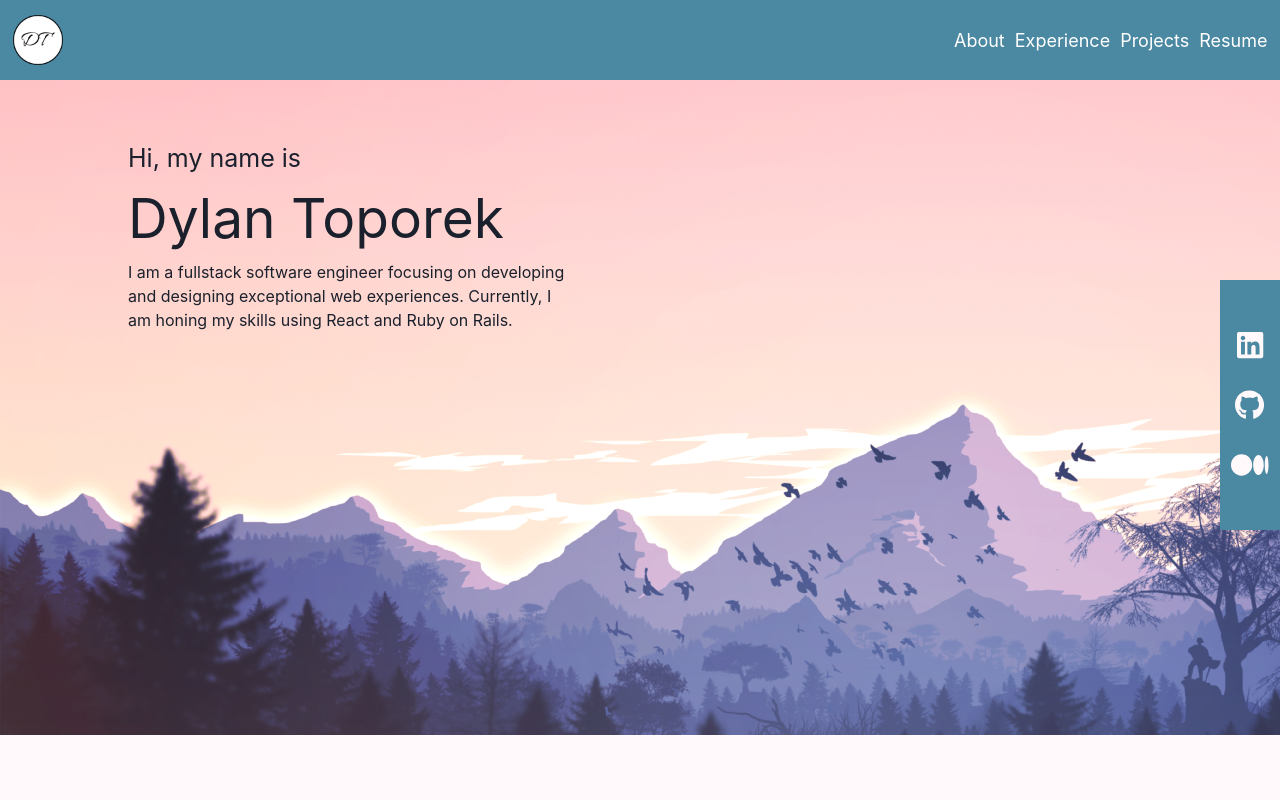
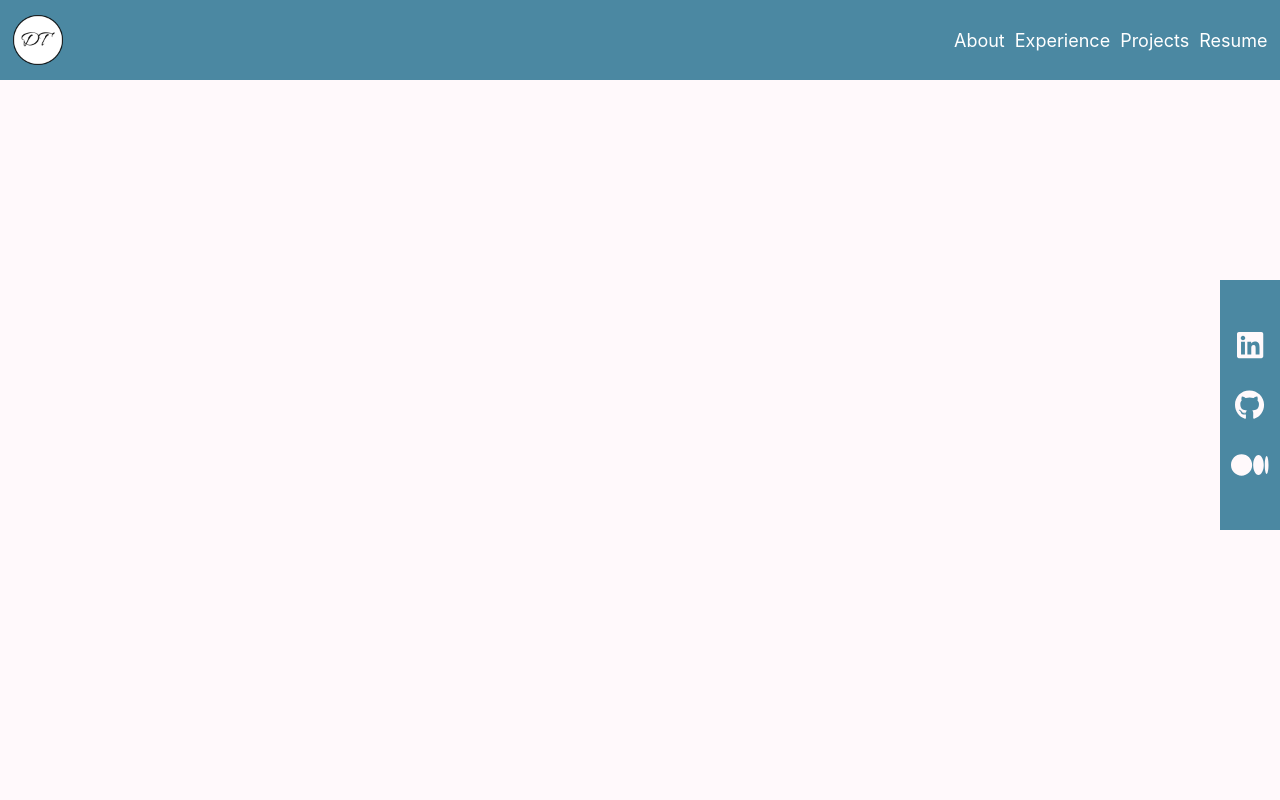
Before and after one commit to dylantoporek/portfolio-project, a React (Create React App) app: page / in a window 1280 px wide. Shown: the top 800 px of the page. Built offline with nearby package versions, Linux system fonts and the light colour scheme.

Commit message:
landing scss removed fully

```diff
--- a/src/components/Landing/Landing.js
+++ b/src/components/Landing/Landing.js
@@ -1,22 +1,51 @@
 import React from "react";
 import mountains from '../../images/mountains1.png'
-import '../Landing/index.scss'
+import { Flex, Stack, Heading, Text } from "@chakra-ui/react";
 
 function Landing({}){
     let screenWidth = window.innerWidth
     let screenHeight = window.innerHeight
 
+    // #landing-container{
+    //     display: flex;
+    //     min-width: 100%;
+    //     max-width: 100%;
+    //     top: 2%;
+    //     position: absolute;
+    //     background-image: url('../../images/mountains1.png');
+    //     overflow: hidden;
+    //     height: 700px;
 
+    //     #intro-text{
+    //         position: relative;
+    //         padding-left: 10%;
+    //         top: 15%;
+    //         width: 80%;
+    //         z-index: 1;
+
+    //         h1{
+    //             font-size: 55px;
+    //         }
+    //         h2{
+    //             font-size: 25px;
+    //         }
+    //         p{
+    //             font-size: 16px;
+    //             width: 50%;
+    //             text-align:left;
+    //         }
+    //     }
+    // }
     return (
-        <div id='landing-container'>
-            <div id='intro-text'>
-                <h2>Hi, my name is</h2>
-                <h1>Dylan Toporek</h1>
-                <p>
+        <Stack id='landing-container' flexDir={'column'}>
+            <Flex id='intro-text' flexDir={'column'}>
+                <Heading>Hi, my name is</Heading>
+                <Heading>Dylan Toporek</Heading>
+                <Text>
                     I am a fullstack software engineer focusing on developing and designing exceptional web experiences. Currently, I am honing my skills using React and Ruby on Rails.
-                </p>
-            </div>
-        </div>
+                </Text>
+            </Flex>
+        </Stack>
     )
 }
 
--- a/src/components/Landing/index.scss
+++ /dev/null
@@ -1,33 +0,0 @@
-@import 'animate.css';
-
-
-#landing-container{
-    display: flex;
-    min-width: 100%;
-    max-width: 100%;
-    top: 2%;
-    position: absolute;
-    background-image: url('../../images/mountains1.png');
-    overflow: hidden;
-    height: 700px;
-
-    #intro-text{
-        position: relative;
-        padding-left: 10%;
-        top: 15%;
-        width: 80%;
-        z-index: 1;
-
-        h1{
-            font-size: 55px;
-        }
-        h2{
-            font-size: 25px;
-        }
-        p{
-            font-size: 16px;
-            width: 50%;
-            text-align:left;
-        }
-    }
-}
```
Also changed, not shown: src/components/Home/Home.js (+0 -10 lines).
